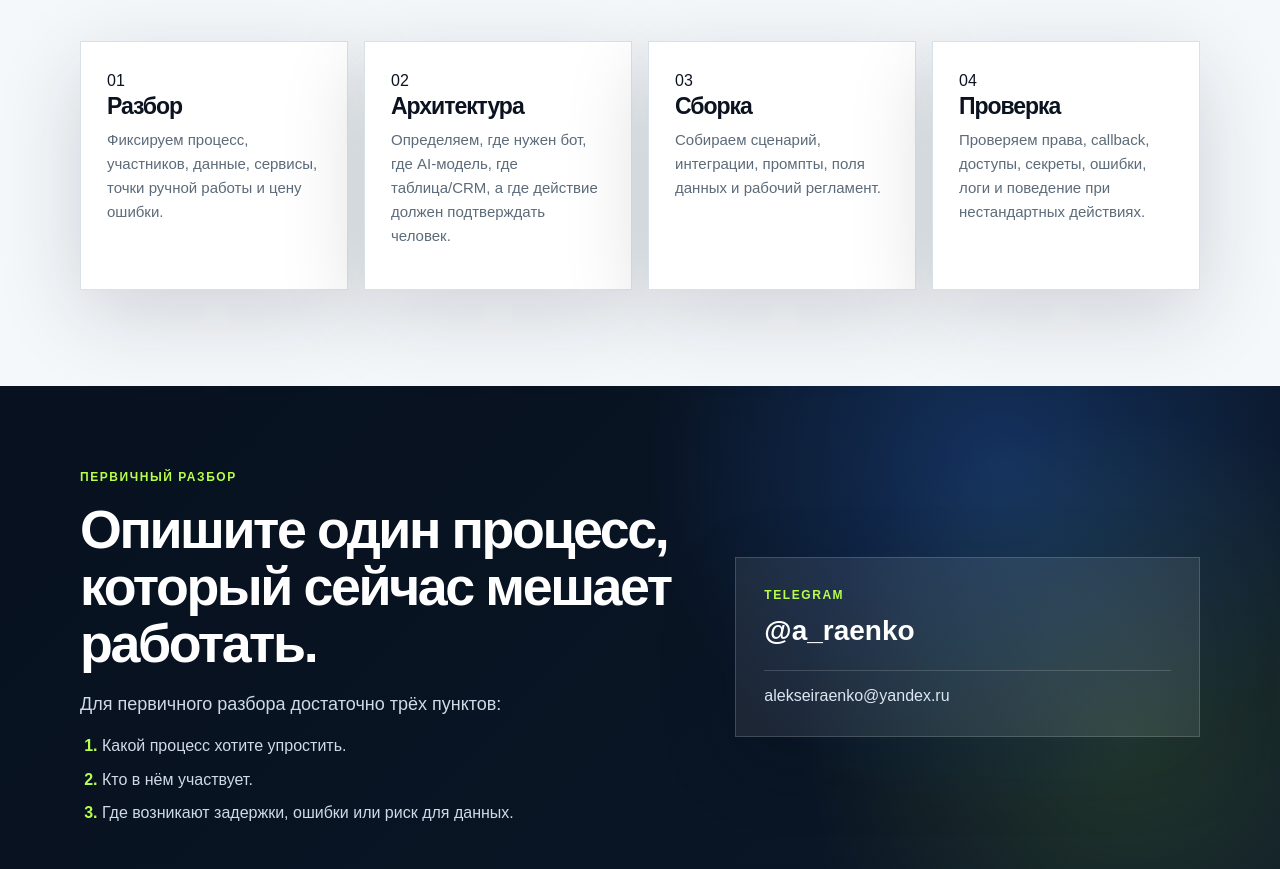
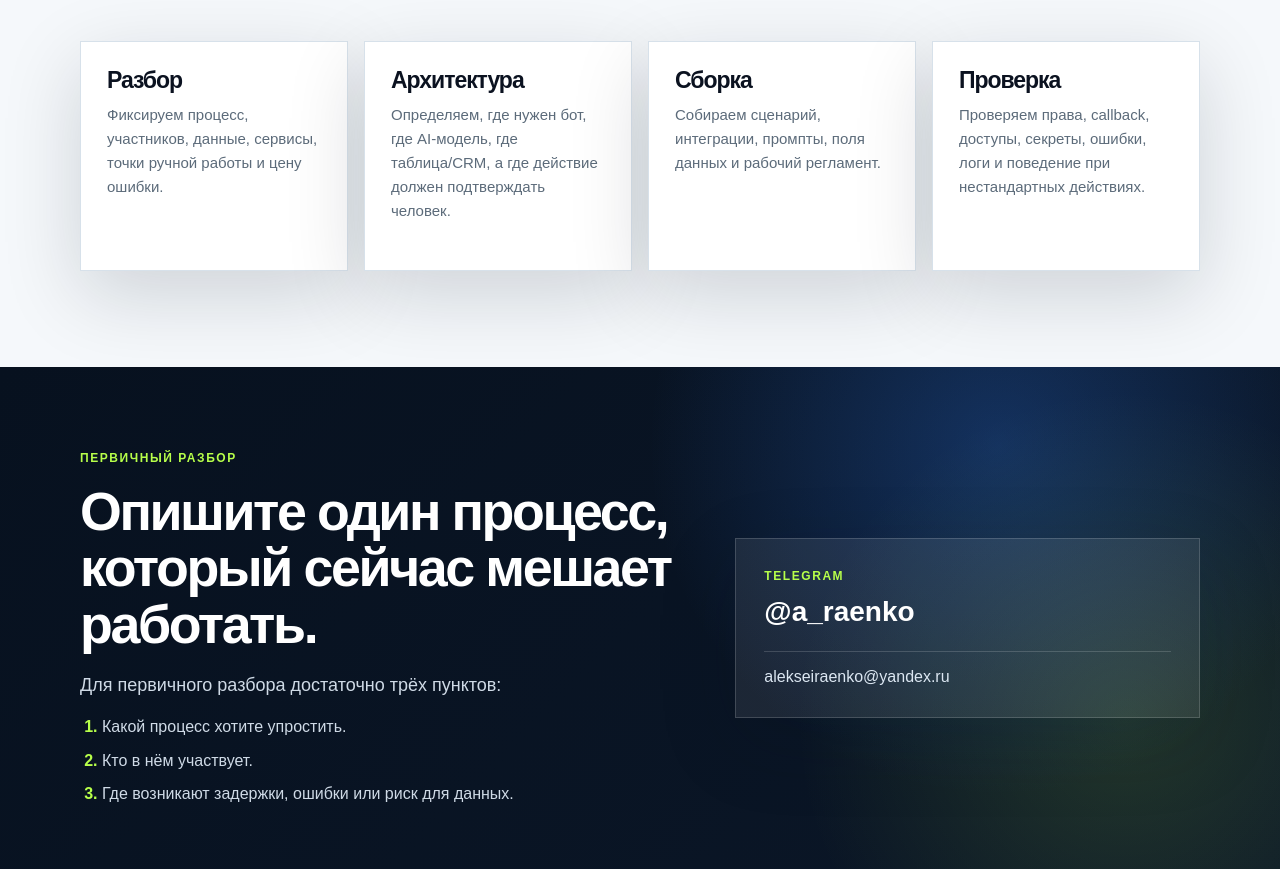
Before and after one commit to lehamvd757-tech/My-name-, a plain HTML site: page index.html in a window 1280 px wide. Shown: the part 3758-4627 px from the top of the page. Drawn offline with Linux system fonts and the light colour scheme.

Commit message:
Remove remaining process numbers

```diff
--- a/index.html
+++ b/index.html
@@ -143,22 +143,18 @@
 
         <div class="steps">
           <article class="step reveal">
-            <span>01</span>
             <h3>Разбор</h3>
             <p>Фиксируем процесс, участников, данные, сервисы, точки ручной работы и цену ошибки.</p>
           </article>
           <article class="step reveal">
-            <span>02</span>
             <h3>Архитектура</h3>
             <p>Определяем, где нужен бот, где AI-модель, где таблица/CRM, а где действие должен подтверждать человек.</p>
           </article>
           <article class="step reveal">
-            <span>03</span>
             <h3>Сборка</h3>
             <p>Собираем сценарий, интеграции, промпты, поля данных и рабочий регламент.</p>
           </article>
           <article class="step reveal">
-            <span>04</span>
             <h3>Проверка</h3>
             <p>Проверяем права, callback, доступы, секреты, ошибки, логи и поведение при нестандартных действиях.</p>
           </article>
```
